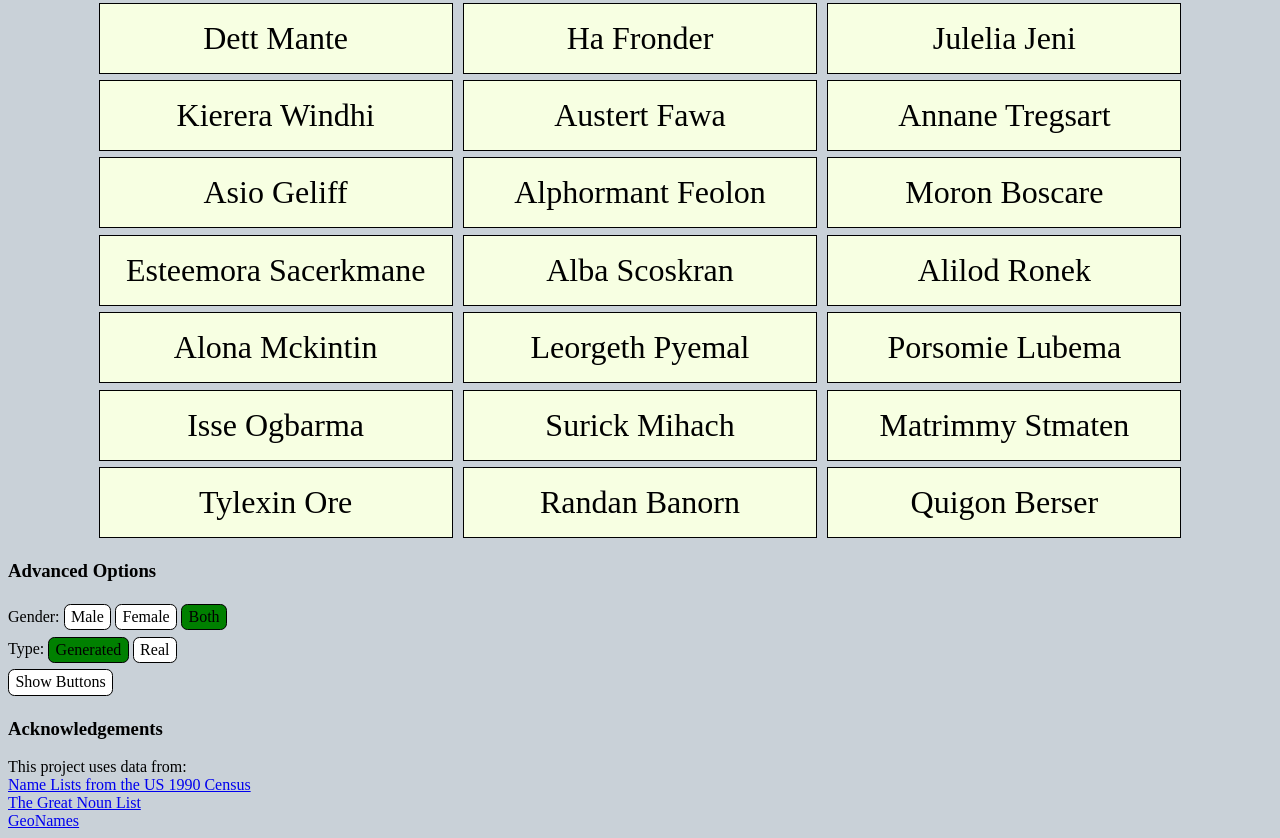
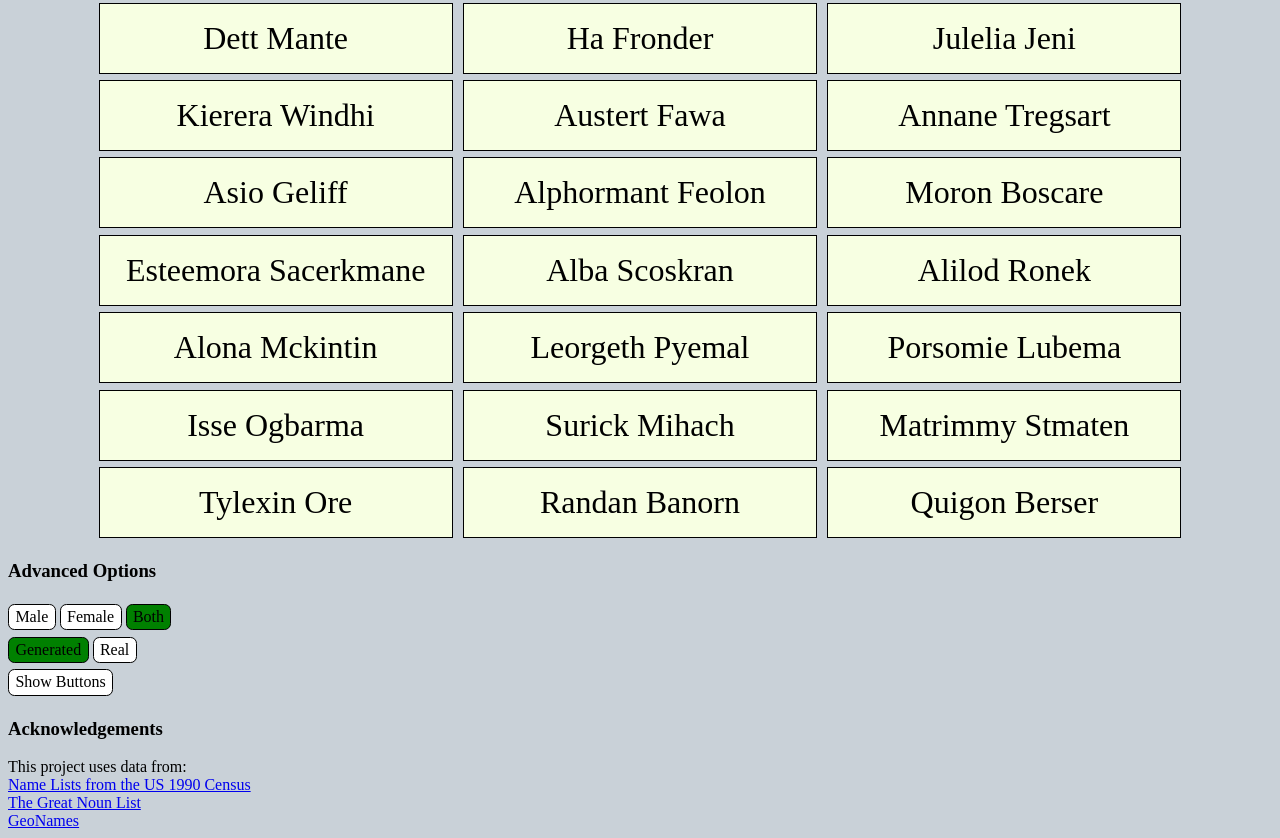
Before and after one commit to walexwells/WordGenerator, a plain HTML site: page index.html in a window 1280 px wide. Shown: the part 378-1216 px from the top of the page. Drawn offline with Linux system fonts and the light colour scheme.

Commit message:
Remove unneeded labels

```diff
--- a/index.html
+++ b/index.html
@@ -28,13 +28,11 @@
 
 	<h3>Advanced Options</h3>
 	<div data-bind="visible:typeIsPerson">
-		<span class="label">Gender:</span>
 		<span class="button" data-bind="css: {selected: genderIsMale}, click: setGenderToMale">Male</span>
 		<span class="button" data-bind="css: {selected: genderIsFemale}, click: setGenderToFemale">Female</span>
 		<span class="button" data-bind="css: {selected: genderIsBoth}, click: setGenderToBoth">Both</span>
 	</div>
 	<div>
-		<span class="label">Type:</span>
 		<span class="button" data-bind="css: {selected: generated()}, click: toggleGenerated" >Generated</span>
 		<span class="button" data-bind="css: {selected: !generated()}, click: toggleGenerated" >Real</span>
 	</div>
```
